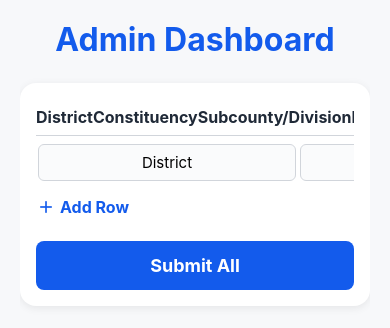
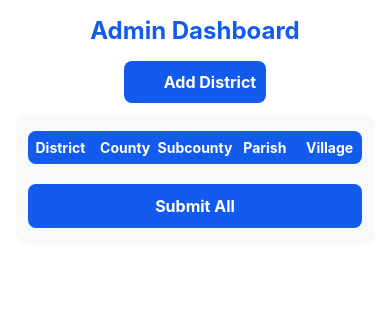
Before and after one commit to RockieRaheem/location-system, a React Native app in the folder mobile-app/: screen /AdminDashboard in a window 390 px wide. Shown: the top 328 px of the page. Built offline with nearby package versions, Linux system fonts and the light colour scheme.

Commit message:
Fix errors in AdminDashBoardScreen

```diff
--- a/mobile-app/src/screens/AdminDashboardScreen.tsx
+++ b/mobile-app/src/screens/AdminDashboardScreen.tsx
@@ -9,122 +9,281 @@ import {
 } from 'react-native';
 import { MaterialIcons } from '@expo/vector-icons';
 import { ugandaApiService } from '../services/ugandaApiService';
-
-
 import { colors } from '../theme';
 
-const LEVEL_LABELS = [
-  'District',
-  'Constituency',
-  'Subcounty/Division',
-  'Parish/Ward',
-  'Village/Cell',
-];
+const LEVEL_LABELS = ['District', 'County', 'Subcounty', 'Parish', 'Village'];
 
-export default function AdminDashboardScreen() {
-  const [rows, setRows] = useState([
-    { district: '', constituency: '', subcounty: '', parish: '', village: '' },
-  ]);
+interface Village {
+  name: string;
+}
+
+interface Parish {
+  name: string;
+  villages: Village[];
+}
+
+interface Subcounty {
+  name: string;
+  parishes: Parish[];
+}
+
+interface County {
+  name: string;
+  subcounties: Subcounty[];
+}
+
+interface District {
+  name: string;
+  counties: County[];
+}
+
+interface TableRow {
+  district: string;
+  county: string;
+  subcounty: string;
+  parish: string;
+  village: string;
+  dIdx: number;
+  cIdx: number;
+  sIdx: number;
+  pIdx: number;
+  vIdx: number;
+}
+
+const AdminDashboardScreen = () => {
+  const [districts, setDistricts] = useState<District[]>([]);
   const [submitting, setSubmitting] = useState(false);
 
-  const handleInputChange = (idx, field, value) => {
-    const newRows = [...rows];
-    newRows[idx][field] = value;
-    setRows(newRows);
+  // Handler functions
+  const handleAddDistrict = () => {
+    setDistricts([...districts, { name: '', counties: [] }]);
+  };
+  const handleAddCounty = (dIdx: number) => {
+    const newDistricts = [...districts];
+    newDistricts[dIdx].counties.push({ name: '', subcounties: [] });
+    setDistricts(newDistricts);
+  };
+  const handleAddSubcounty = (dIdx: number, cIdx: number) => {
+    const newDistricts = [...districts];
+    newDistricts[dIdx].counties[cIdx].subcounties.push({ name: '', parishes: [] });
+    setDistricts(newDistricts);
+  };
+  const handleAddParish = (dIdx: number, cIdx: number, sIdx: number) => {
+    const newDistricts = [...districts];
+    newDistricts[dIdx].counties[cIdx].subcounties[sIdx].parishes.push({ name: '', villages: [] });
+    setDistricts(newDistricts);
+  };
+  const handleAddVillage = (dIdx: number, cIdx: number, sIdx: number, pIdx: number) => {
+    const newDistricts = [...districts];
+    newDistricts[dIdx].counties[cIdx].subcounties[sIdx].parishes[pIdx].villages.push({ name: '' });
+    setDistricts(newDistricts);
+  };
+  const handleEdit = (
+    level: string,
+    value: string,
+    dIdx: number,
+    cIdx?: number,
+    sIdx?: number,
+    pIdx?: number,
+    vIdx?: number
+  ) => {
+    const newDistricts = [...districts];
+    if (level === 'district') newDistricts[dIdx].name = value;
+    if (level === 'county' && cIdx !== undefined) newDistricts[dIdx].counties[cIdx].name = value;
+    if (level === 'subcounty' && cIdx !== undefined && sIdx !== undefined) newDistricts[dIdx].counties[cIdx].subcounties[sIdx].name = value;
+    if (level === 'parish' && cIdx !== undefined && sIdx !== undefined && pIdx !== undefined) newDistricts[dIdx].counties[cIdx].subcounties[sIdx].parishes[pIdx].name = value;
+    if (level === 'village' && cIdx !== undefined && sIdx !== undefined && pIdx !== undefined && vIdx !== undefined) newDistricts[dIdx].counties[cIdx].subcounties[sIdx].parishes[pIdx].villages[vIdx].name = value;
+    setDistricts(newDistricts);
+  };
+  const handleRemove = (
+    level: string,
+    dIdx: number,
+    cIdx?: number,
+    sIdx?: number,
+    pIdx?: number,
+    vIdx?: number
+  ) => {
+    const newDistricts = [...districts];
+    if (level === 'district') newDistricts.splice(dIdx, 1);
+    if (level === 'county' && cIdx !== undefined) newDistricts[dIdx].counties.splice(cIdx, 1);
+    if (level === 'subcounty' && cIdx !== undefined && sIdx !== undefined) newDistricts[dIdx].counties[cIdx].subcounties.splice(sIdx, 1);
+    if (level === 'parish' && cIdx !== undefined && sIdx !== undefined && pIdx !== undefined) newDistricts[dIdx].counties[cIdx].subcounties[sIdx].parishes.splice(pIdx, 1);
+    if (level === 'village' && cIdx !== undefined && sIdx !== undefined && pIdx !== undefined && vIdx !== undefined) newDistricts[dIdx].counties[cIdx].subcounties[sIdx].parishes[pIdx].villages.splice(vIdx, 1);
+    setDistricts(newDistricts);
   };
 
-  const handleAddRow = () => {
-    setRows([
-      ...rows,
-      { district: '', constituency: '', subcounty: '', parish: '', village: '' },
-    ]);
+  // Flatten tree for table rendering
+  const flatten = (): TableRow[] => {
+    const rows: TableRow[] = [];
+    districts.forEach((d, dIdx) => {
+      d.counties.forEach((c, cIdx) => {
+        c.subcounties.forEach((s, sIdx) => {
+          s.parishes.forEach((p, pIdx) => {
+            p.villages.forEach((v, vIdx) => {
+              rows.push({
+                district: d.name,
+                county: c.name,
+                subcounty: s.name,
+                parish: p.name,
+                village: v.name,
+                dIdx, cIdx, sIdx, pIdx, vIdx
+              });
+            });
+          });
+        });
+      });
+    });
+    return rows;
   };
+  const tableRows = flatten();
 
-  const handleRemoveRow = (idx) => {
-    if (rows.length === 1) return;
-    setRows(rows.filter((_, i) => i !== idx));
-  };
-
+  // Submit handler
   const handleSubmit = async () => {
     setSubmitting(true);
     try {
-      for (const row of rows) {
-        // Register district if not already present
-        if (row.district) {
-          await ugandaApiService.registerDistrict(row.district, LEVEL_LABELS);
+      for (const d of districts) {
+        if (d.name) {
+          await ugandaApiService.registerDistrict(d.name, LEVEL_LABELS);
         }
-        // Register hierarchy for this row
+        for (const c of d.counties) {
+          for (const s of c.subcounties) {
+            for (const p of s.parishes) {
               await ugandaApiService.registerHierarchy({
-          district: row.district,
+                district: d.name,
                 levels: [
-            { level: 'Constituency', items: [row.constituency] },
-            { level: 'Subcounty/Division', items: [row.subcounty] },
-            { level: 'Parish/Ward', items: [row.parish] },
-            { level: 'Village/Cell', items: [row.village] },
+                  { level: 'Constituency', items: [c.name] },
+                  { level: 'Subcounty/Division', items: [s.name] },
+                  { level: 'Parish/Ward', items: [p.name] },
+                  { level: 'Village/Cell', items: p.villages.map(v => v.name) },
                 ],
               });
             }
-      globalThis.alert('All rows submitted successfully!');
-      setRows([
-        { district: '', constituency: '', subcounty: '', parish: '', village: '' },
-      ]);
+          }
+        }
+      }
+      globalThis.alert('All data submitted successfully!');
+      setDistricts([]);
     } catch (error) {
-      globalThis.alert('Error submitting rows.');
+      globalThis.alert('Error submitting data.');
     }
     setSubmitting(false);
   };
 
+  // Component render
   return (
     <ScrollView style={styles.container}>
       <Text style={styles.title}>Admin Dashboard</Text>
+      <TouchableOpacity style={styles.addDistrictButton} onPress={handleAddDistrict}>
+        <MaterialIcons name="add" size={22} color={colors.primary} />
+        <Text style={styles.addDistrictText}>Add District</Text>
+      </TouchableOpacity>
       <View style={styles.tableCard}>
         <View style={styles.tableHeader}>
           {LEVEL_LABELS.map((label) => (
             <Text key={label} style={styles.tableHeaderCell}>{label}</Text>
           ))}
-          <Text style={styles.tableHeaderCell}></Text>
         </View>
-        {rows.map((row, idx) => (
+        {/* Render hierarchical table, only fill parent columns when value changes */}
+        {(() => {
+          let prev: Partial<TableRow> = {};
+          return tableRows.map((row, idx) => {
+            const showDistrict = row.district !== prev.district;
+            const showCounty = showDistrict || row.county !== prev.county;
+            const showSubcounty = showCounty || row.subcounty !== prev.subcounty;
+            const showParish = showSubcounty || row.parish !== prev.parish;
+            prev = row;
+            return (
               <View key={idx} style={styles.tableRow}>
+                <View style={styles.tableCellGroup}>
                   <TextInput
                     style={styles.tableCell}
                     placeholder="District"
-              value={row.district}
-              onChangeText={(text) => handleInputChange(idx, 'district', text)}
+                    value={showDistrict ? row.district : ''}
+                    onChangeText={(text) => handleEdit('district', text, row.dIdx)}
                   />
+                  {showDistrict && (
+                    <TouchableOpacity onPress={handleAddDistrict} style={styles.addChildButton}>
+                      <MaterialIcons name="add" size={18} color={colors.primary} />
+                    </TouchableOpacity>
+                  )}
+                  {showDistrict && (
+                    <TouchableOpacity onPress={() => handleRemove('district', row.dIdx)} style={styles.removeButton}>
+                      <MaterialIcons name="delete" size={20} color={colors.danger.DEFAULT} />
+                    </TouchableOpacity>
+                  )}
+                </View>
+                <View style={styles.tableCellGroup}>
                   <TextInput
                     style={styles.tableCell}
-              placeholder="Constituency"
-              value={row.constituency}
-              onChangeText={(text) => handleInputChange(idx, 'constituency', text)}
+                    placeholder="County"
+                    value={showCounty ? row.county : ''}
+                    onChangeText={(text) => handleEdit('county', text, row.dIdx, row.cIdx)}
                   />
+                  {showCounty && (
+                    <TouchableOpacity onPress={() => handleAddCounty(row.dIdx)} style={styles.addChildButton}>
+                      <MaterialIcons name="add" size={18} color={colors.primary} />
+                    </TouchableOpacity>
+                  )}
+                  {showCounty && (
+                    <TouchableOpacity onPress={() => handleRemove('county', row.dIdx, row.cIdx)} style={styles.removeButton}>
+                      <MaterialIcons name="delete" size={20} color={colors.danger.DEFAULT} />
+                    </TouchableOpacity>
+                  )}
+                </View>
+                <View style={styles.tableCellGroup}>
                   <TextInput
                     style={styles.tableCell}
-              placeholder="Subcounty/Division"
-              value={row.subcounty}
-              onChangeText={(text) => handleInputChange(idx, 'subcounty', text)}
+                    placeholder="Subcounty / Division"
+                    value={showSubcounty ? row.subcounty : ''}
+                    onChangeText={(text) => handleEdit('subcounty', text, row.dIdx, row.cIdx, row.sIdx)}
                   />
+                  {showSubcounty && (
+                    <TouchableOpacity onPress={() => handleAddSubcounty(row.dIdx, row.cIdx)} style={styles.addChildButton}>
+                      <MaterialIcons name="add" size={18} color={colors.primary} />
+                    </TouchableOpacity>
+                  )}
+                  {showSubcounty && (
+                    <TouchableOpacity onPress={() => handleRemove('subcounty', row.dIdx, row.cIdx, row.sIdx)} style={styles.removeButton}>
+                      <MaterialIcons name="delete" size={20} color={colors.danger.DEFAULT} />
+                    </TouchableOpacity>
+                  )}
+                </View>
+                <View style={styles.tableCellGroup}>
                   <TextInput
                     style={styles.tableCell}
-              placeholder="Parish/Ward"
-              value={row.parish}
-              onChangeText={(text) => handleInputChange(idx, 'parish', text)}
+                    placeholder="Parish / Ward"
+                    value={showParish ? row.parish : ''}
+                    onChangeText={(text) => handleEdit('parish', text, row.dIdx, row.cIdx, row.sIdx, row.pIdx)}
                   />
+                  {showParish && (
+                    <TouchableOpacity onPress={() => handleAddParish(row.dIdx, row.cIdx, row.sIdx)} style={styles.addChildButton}>
+                      <MaterialIcons name="add" size={18} color={colors.primary} />
+                    </TouchableOpacity>
+                  )}
+                  {showParish && (
+                    <TouchableOpacity onPress={() => handleRemove('parish', row.dIdx, row.cIdx, row.sIdx, row.pIdx)} style={styles.removeButton}>
+                      <MaterialIcons name="delete" size={20} color={colors.danger.DEFAULT} />
+                    </TouchableOpacity>
+                  )}
+                </View>
+                <View style={styles.tableCellGroup}>
                   <TextInput
                     style={styles.tableCell}
-              placeholder="Village/Cell"
+                    placeholder="Village / Cell"
                     value={row.village}
-              onChangeText={(text) => handleInputChange(idx, 'village', text)}
+                    onChangeText={(text) => handleEdit('village', text, row.dIdx, row.cIdx, row.sIdx, row.pIdx, row.vIdx)}
                   />
-            <TouchableOpacity onPress={() => handleRemoveRow(idx)} style={styles.removeButton}>
-              <MaterialIcons name="delete" size={20} color={colors.error || 'red'} />
+                  <TouchableOpacity onPress={() => handleAddVillage(row.dIdx, row.cIdx, row.sIdx, row.pIdx)} style={styles.addChildButton}>
+                    <MaterialIcons name="add" size={18} color={colors.primary} />
+                  </TouchableOpacity>
+                  <TouchableOpacity onPress={() => handleRemove('village', row.dIdx, row.cIdx, row.sIdx, row.pIdx, row.vIdx)} style={styles.removeButton}>
+                    <MaterialIcons name="delete" size={20} color={colors.danger.DEFAULT} />
                   </TouchableOpacity>
                 </View>
-        ))}
-        <TouchableOpacity style={styles.addRowButton} onPress={handleAddRow}>
-          <MaterialIcons name="add" size={20} color={colors.primary} />
-          <Text style={styles.addRowText}>Add Row</Text>
-        </TouchableOpacity>
+              </View>
+            );
+          });
+        })()}
         <TouchableOpacity
           style={[styles.registerButton, submitting && { opacity: 0.6 }]}
           onPress={handleSubmit}
@@ -135,86 +294,108 @@ export default function AdminDashboardScreen() {
       </View>
     </ScrollView>
   );
-}
+};
 
 const styles = StyleSheet.create({
   container: {
     flex: 1,
-    backgroundColor: '#f7f8fa',
-    padding: 20,
+    backgroundColor: '#fff',
+    padding: 16,
   },
   title: {
-    fontSize: 32,
+    fontSize: 24,
     fontWeight: 'bold',
+    marginBottom: 16,
     color: colors.primary,
-    marginBottom: 24,
+    textAlign: 'center',
+  },
+  addDistrictButton: {
+    flexDirection: 'row',
+    alignItems: 'center',
+    backgroundColor: colors.primary,
+    padding: 10,
+    borderRadius: 8,
+    marginBottom: 16,
     alignSelf: 'center',
   },
+  addDistrictText: {
+    color: '#fff',
+    fontWeight: 'bold',
+    marginLeft: 8,
+    fontSize: 16,
+  },
   tableCard: {
-    backgroundColor: '#fff',
-    borderRadius: 16,
-    padding: 16,
-    marginBottom: 32,
-    // Web-friendly shadow
-    boxShadow: '0 2px 8px rgba(0,0,0,0.08)',
+    backgroundColor: '#f9f9f9',
+    borderRadius: 12,
+    padding: 12,
+    shadowColor: '#000',
+    shadowOpacity: 0.1,
+    shadowRadius: 8,
+    elevation: 2,
+    marginBottom: 24,
   },
   tableHeader: {
     flexDirection: 'row',
-    borderBottomWidth: 1,
-    borderColor: colors.gray[300],
-    marginBottom: 8,
+    backgroundColor: colors.primary,
+    borderRadius: 8,
+    paddingVertical: 8,
+    marginBottom: 4,
   },
   tableHeaderCell: {
     flex: 1,
+    color: '#fff',
     fontWeight: 'bold',
-    fontSize: 16,
-    color: colors.gray[800],
-    paddingVertical: 8,
+    fontSize: 14,
     textAlign: 'center',
   },
   tableRow: {
     flexDirection: 'row',
     alignItems: 'center',
-    marginBottom: 8,
+    backgroundColor: '#fff',
+    borderBottomWidth: 1,
+    borderBottomColor: '#eee',
+    paddingVertical: 6,
+  },
+  tableCellGroup: {
+    flex: 1,
+    flexDirection: 'row',
+    alignItems: 'center',
+    justifyContent: 'center',
+    paddingHorizontal: 2,
   },
   tableCell: {
     flex: 1,
-    borderWidth: 1,
-    borderColor: colors.gray[300],
+    backgroundColor: '#f2f2f2',
     borderRadius: 6,
-    padding: 8,
-    fontSize: 15,
+    padding: 6,
     marginHorizontal: 2,
-    backgroundColor: '#fafbfc',
-    textAlign: 'center',
+    fontSize: 13,
+    color: '#333',
+  },
+  addChildButton: {
+    marginLeft: 4,
+    backgroundColor: colors.primary,
+    borderRadius: 6,
+    padding: 2,
   },
   removeButton: {
     marginLeft: 4,
-    padding: 4,
-  },
-  addRowButton: {
-    flexDirection: 'row',
-    alignItems: 'center',
-    alignSelf: 'flex-start',
-    marginTop: 8,
-    marginBottom: 16,
-  },
-  addRowText: {
-    color: colors.primary,
-    fontWeight: 'bold',
-    marginLeft: 4,
-    fontSize: 16,
+    backgroundColor: colors.danger.DEFAULT,
+    borderRadius: 6,
+    padding: 2,
   },
   registerButton: {
     backgroundColor: colors.primary,
     borderRadius: 8,
-    paddingVertical: 14,
+    paddingVertical: 12,
+    marginTop: 16,
     alignItems: 'center',
-    marginTop: 8,
   },
   registerButtonText: {
     color: '#fff',
-    fontSize: 18,
     fontWeight: 'bold',
+    fontSize: 16,
   },
 });
+
+export default AdminDashboardScreen;
```
Lines whose indentation alone changed are shown as unchanged.
